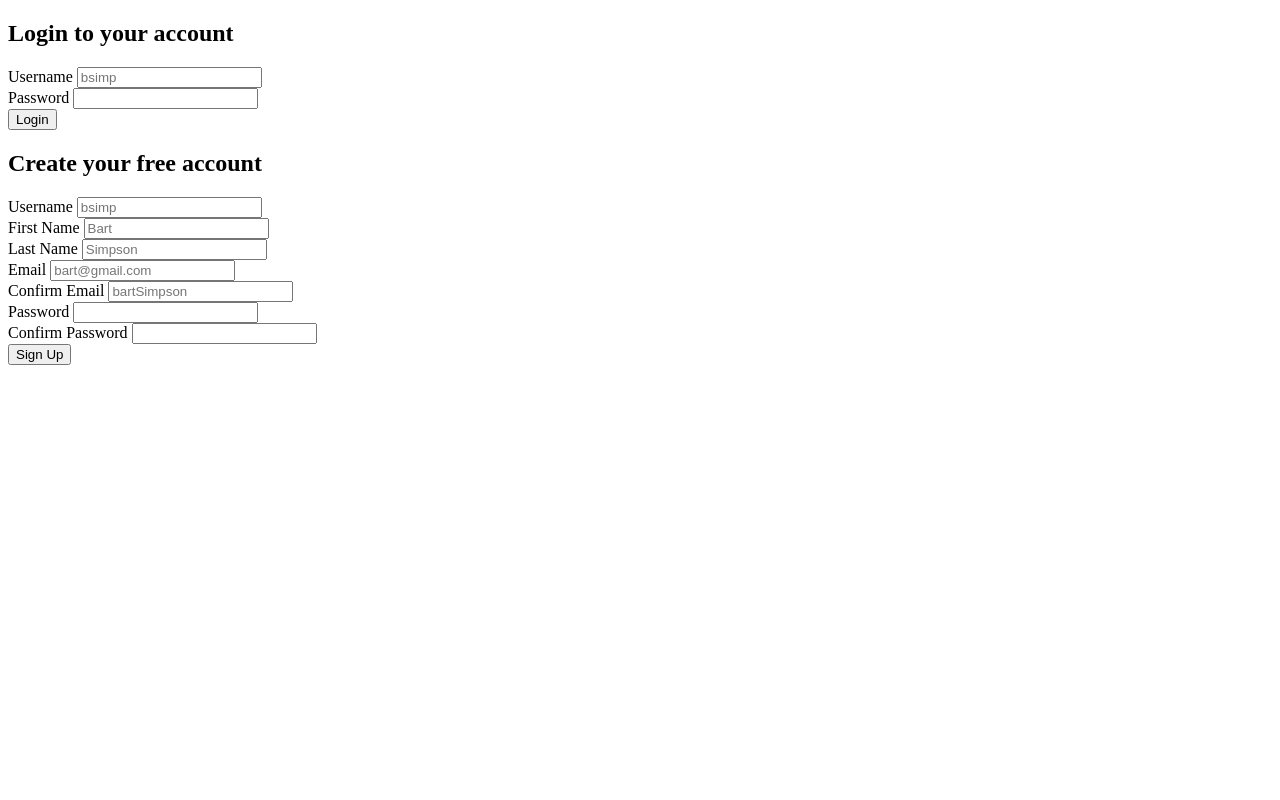
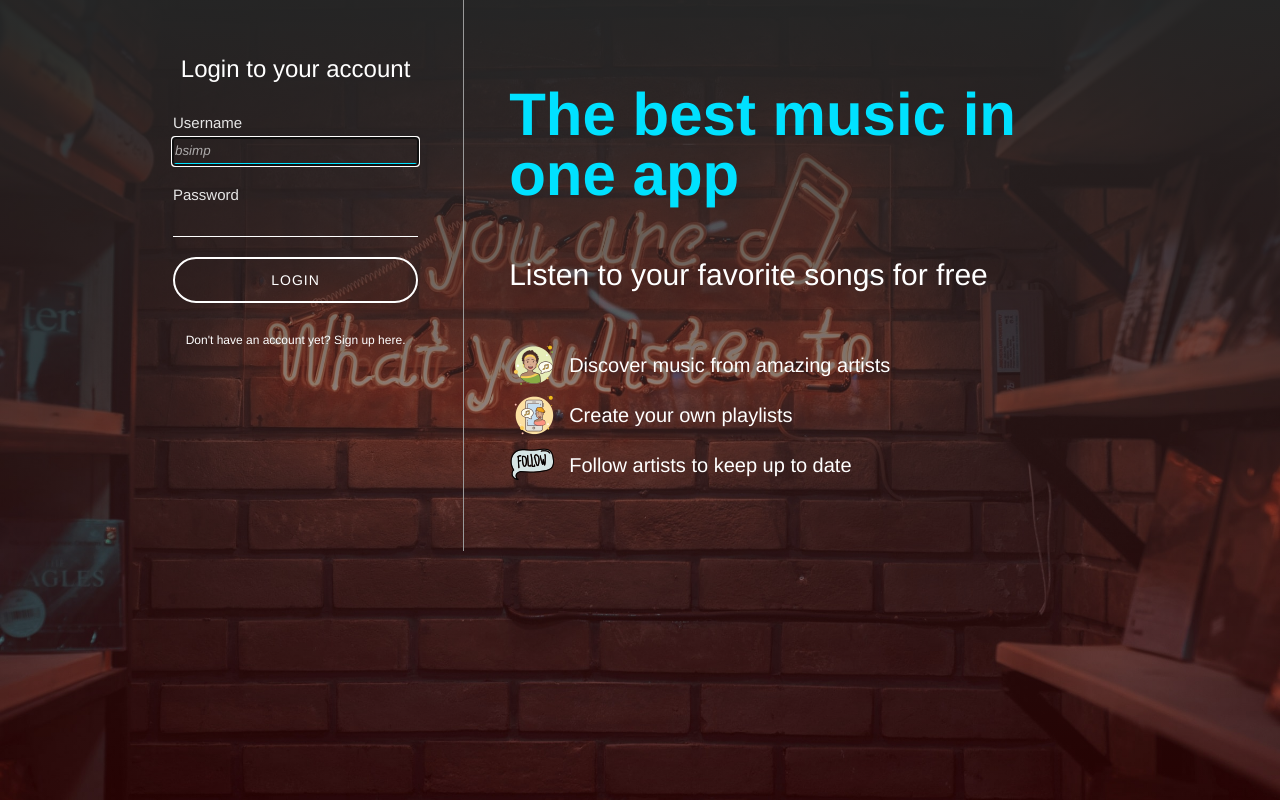
Before and after one commit to ivanvgarcia/musik, a PHP site: page /register.php in a window 1280 px wide. Run offline with PHP 8.4, Linux system fonts and the light colour scheme.

Commit message:
finished the design for the main login / register page

```diff
--- /dev/null
+++ b/assets/css/register.css
@@ -0,0 +1,181 @@
+html {
+    font-size: 62.5%;
+}
+
+
+body {
+    font-size: 1.6rem;
+}
+
+html,
+body {
+    padding: 0;
+    margin: 0;
+    height: 100%;
+}
+
+h2 {
+    margin: 0;
+}
+
+#background {
+    background: linear-gradient(rgba(39, 39, 39, 0.931),
+        rgba(209, 14, 14, 0.178)), url('../images/register_bg-min.jpg');
+    background-attachment: fixed;
+    background-position: center;
+    background-size: cover;
+    min-height: 100vh;
+}
+
+#loginContainer * {
+    color: #fff;
+    font-family: "Helvetica Neue", "Helvetica", "Arial", sans-serif;
+    font-weight: normal;
+    line-height: 2em;
+    box-sizing: border-box;
+}
+
+#loginContainer {
+    display: flex;
+    width: 80%;
+    margin: 0 auto;
+    position: relative;
+    max-width: 1224px;
+}
+
+::placeholder {
+    /* Chrome, Firefox, Opera, Safari 10.1+ */
+    color: #e4e4e4b4;
+    font-style: italic;
+    opacity: 1;
+    /* Firefox */
+}
+
+:-ms-input-placeholder {
+    /* Internet Explorer 10-11 */
+    color: #e4e4e4b4;
+    font-style: italic;
+
+    ;
+}
+
+::-ms-input-placeholder {
+    /* Microsoft Edge */
+    color: #e4e4e4b4;
+    font-style: italic;
+}
+
+#inputContainer {
+    width: 400px;
+    padding: 45px;
+    border-right: 1px solid #999;
+}
+
+#inputContainer h2 {
+    text-align: center;
+}
+
+#inputContainer input[type="text"],
+#inputContainer input[type="email"],
+#inputContainer input[type="password"] {
+    display: block;
+    background: transparent;
+    border: 0;
+    border-bottom: 1px solid #fff;
+    height: 27px;
+    line-height: 27px;
+    width: 100%;
+}
+
+#inputContainer input:focus {
+    border-bottom: 2px solid #00e1ff;
+}
+
+#inputContainer label {
+    color: #e6e6e6;
+    font-size: 1.5rem;
+    display: block;
+    margin-top: 15px;
+}
+
+#inputContainer button {
+    background: transparent;
+    border: 2px solid #fff;
+    border-radius: 250px;
+    width: 100%;
+    padding: .5em;
+    text-transform: uppercase;
+    font-size: 1.4rem;
+    letter-spacing: 1px;
+    margin: 20px auto;
+    cursor: pointer;
+}
+
+.hasAccountText span {
+    font-weight: bold;
+    font-size: 1.2rem;
+    cursor: pointer;
+}
+
+.hasAccountText span:hover {
+    text-decoration: underline;
+
+}
+
+.hasAccountText {
+    text-align: center;
+}
+
+#loginForm {
+    display: none;
+}
+
+#loginText {
+    padding: 4.5rem;
+}
+
+#loginText h1 {
+    color: #00e1ff;
+    font-size: 6rem;
+    font-weight: bold;
+    line-height: 1em;
+}
+
+#loginText h2 {
+    font-size: 3rem;
+    margin: 35px 0;
+}
+
+#loginText ul {
+    padding: 0;
+}
+
+#loginText li {
+    font-size: 2rem;
+    list-style-type: none;
+    padding: 5px 60px;
+
+}
+
+.artist {
+    background: url(../images/icons/artist.png);
+    background-repeat: no-repeat;
+}
+
+.playlist {
+    background: url(../images/icons/playlist.png);
+    background-repeat: no-repeat;
+}
+
+.follow {
+    background: url(../images/icons/follow.png);
+    background-repeat: no-repeat;
+}
+
+#inputContainer .errorMessage {
+    color: #ff0000;
+    font-size: 1.2rem;
+    display: block;
+    text-transform: uppercase;
+
+}
--- /dev/null
+++ b/assets/js/register.js
@@ -0,0 +1,14 @@
+const hideLogin = document.querySelector(".hideLogin");
+const hideRegister = document.querySelector(".hideRegister");
+let loginForm = document.querySelector("#loginForm");
+let registerForm = document.querySelector("#registerForm");
+
+hideLogin.addEventListener("click", e => {
+  loginForm.style.display = "none";
+  registerForm.style.display = "block";
+});
+
+hideRegister.addEventListener("click", e => {
+  loginForm.style.display = "block";
+  registerForm.style.display = "none";
+});
--- a/index.php
+++ b/index.php
@@ -1,6 +1,6 @@
 <?php
 include "includes/config.php";
-
+// session_destroy();
 if (isset($_SESSION['userLoggedIn'])) {
     $userLoggedIn = $_SESSION['userLoggedIn'];
 } else {
--- a/register.php
+++ b/register.php
@@ -24,23 +24,33 @@ function getInputValue($name)
     <meta name="viewport" content="width=device-width, initial-scale=1.0">
     <meta http-equiv="X-UA-Compatible" content="ie=edge">
     <title>Register to Musik</title>
+    <link rel="stylesheet" type="text/css" href="assets/css/register.css">
 </head>
 
 <body>
+
+    <div id="background">
+        <div id="loginContainer">
             <div id="inputContainer">
                 <form id="loginForm" action="register.php" method="POST">
+
                     <h2>Login to your account</h2>
 
                     <div>
                         <?php echo $account->getError(Constants::$loginFailed); ?>
                         <label for="loginUsername">Username</label>
-                <input id="loginUsername" name="loginUsername" type="text" placeholder="bsimp" required>
+                        <input id="loginUsername" name="loginUsername" type="text" placeholder="bsimp"  value="<?php getInputValue('loginUsername')?>"  required
+                            autofocus>
                     </div>
                     <div>
                         <label for="loginPassword">Password</label>
                         <input id="loginPassword" name="loginPassword" type="password" required>
                     </div>
                     <button type="submit" name="loginButton">Login</button>
+
+                    <div class="hasAccountText">
+                        <span class="hideLogin"> Don't have an account yet? Sign up here.</span>
+                    </div>
                 </form>
 
                 <form id="registerForm" action="register.php" method="POST">
@@ -90,8 +100,38 @@ function getInputValue($name)
                         <input id="password2" name="password2" type="password" required>
                     </div>
                     <button type="submit" name="registerButton">Sign Up</button>
+
+                    <div class="hasAccountText">
+                        <span class="hideRegister">Already have an account? Log in here.</span>
+                    </div>
                 </form>
             </div>
+            <div id="loginText">
+                <h1>The best music in one app</h1>
+                <h2>Listen to your favorite songs for free</h2>
+                <ul>
+                    <li class="artist">Discover music from amazing artists</li>
+                    <li class="playlist">Create your own playlists</li>
+                    <li class="follow">Follow artists to keep up to date</li>
+                </ul>
+            </div>
+        </div>
+    </div>
+
+    <?php
+if (isset($_POST['registerButton'])) {
+    echo "<script>
+            loginForm.style.display = 'none';
+            registerForm.style.display = 'block';
+          </script>";
+} else {
+    echo "<script>
+            loginForm.style.display = 'block';
+            registerForm.style.display = 'none';
+          </script>";
+}
+?>
+    <script src="./assets/js/register.js"></script>
 </body>
 
 </html>
```
Also changed, not shown: assets/images/icons/artist.png (added), assets/images/icons/follow.png (added), assets/images/icons/playlist.png (added), assets/images/register_bg-min.jpg (added). Lines whose indentation alone changed are shown as unchanged.
